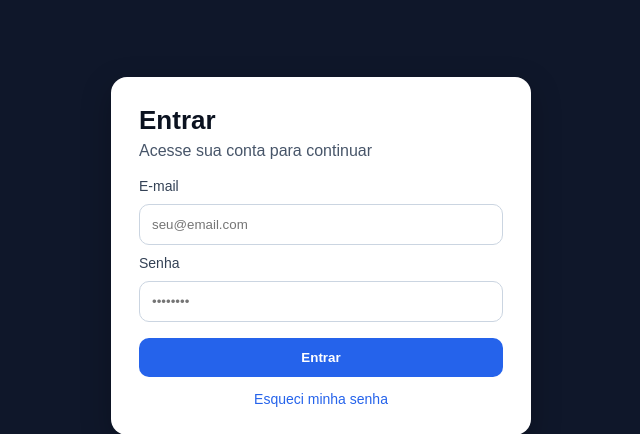
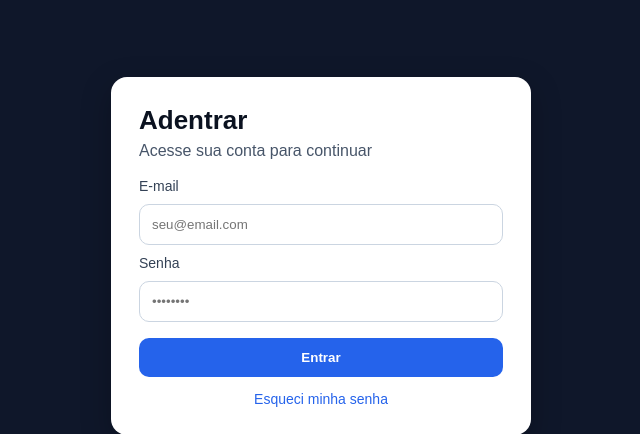
Before and after one commit to HeDuz7/loja-virtual, a Flask app: template app/templates/auth/login.html in a window 1280 px wide. Shown: the part 144-578 px from the top of the page, without its empty margins (319-959 px from the left). Run offline with Flask 3, Linux system fonts and the light colour scheme; the template is opened without the code that fills it, so the values that code supplies are empty.

Commit message:
git teste
Signed-off-by: soareshow <lipesoares2013115301@gmail.com>

```diff
--- a/app/templates/auth/login.html
+++ b/app/templates/auth/login.html
@@ -9,7 +9,7 @@
 {% block content %}
   <main class="page">
     <section class="card">
-      <h1 class="title">Entrar</h1>
+      <h1 class="title">Adentrar</h1>
       <p class="subtitle">Acesse sua conta para continuar</p>
 
       <form class="form" method="post" action="#">
```
